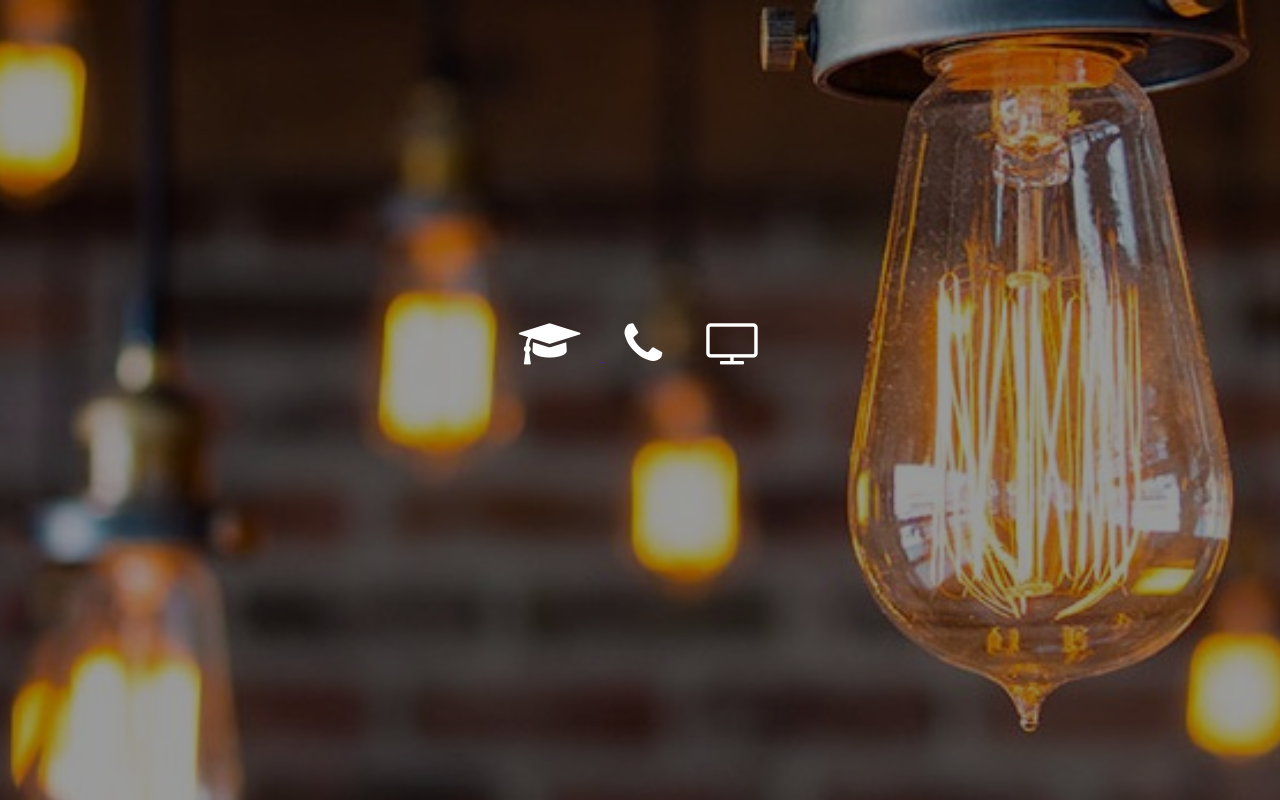
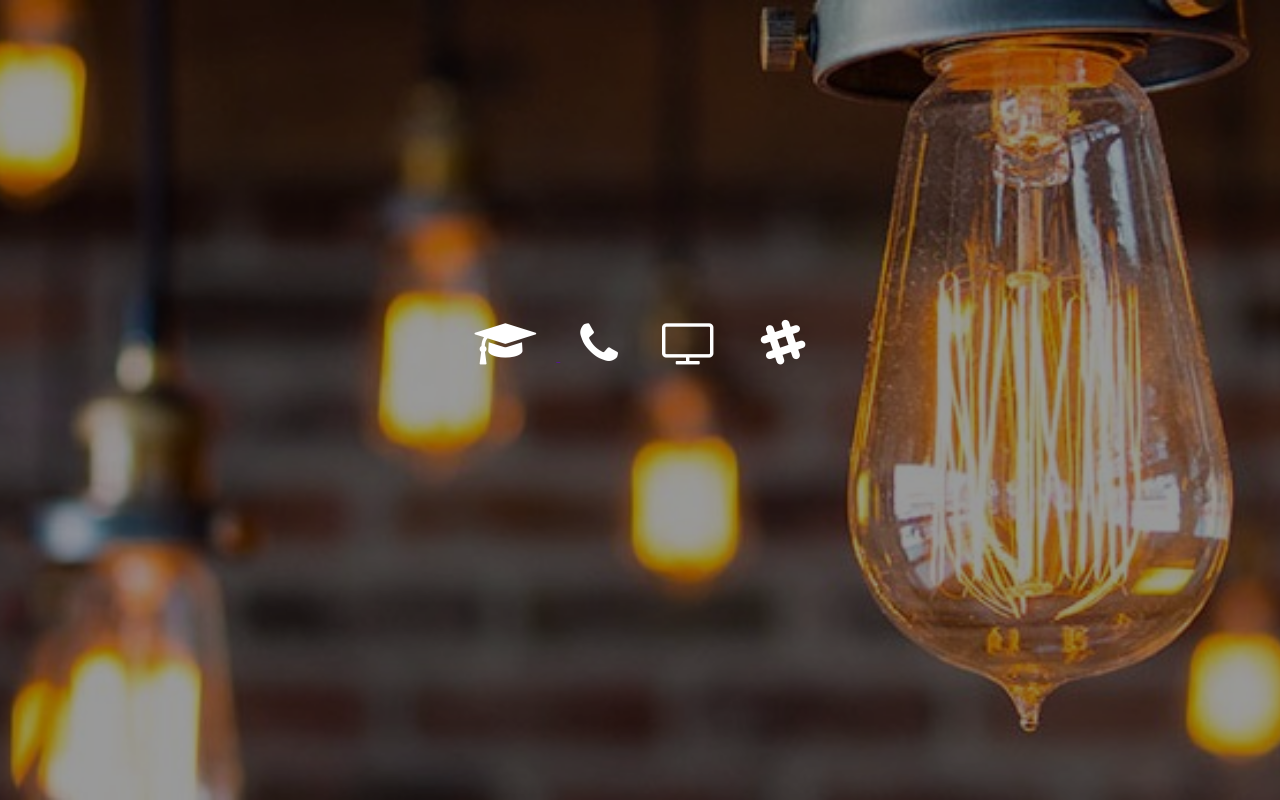
Before and after one commit to gtreherne/gtreherne.github.io, a plain HTML site: page index.html in a window 1280 px wide. Drawn offline with Linux system fonts and the light colour scheme.

Commit message:
slack added

```diff
--- a/index.html
+++ b/index.html
@@ -15,6 +15,7 @@
 
 		<i class="fa fa-phone fa-3x"></i>
 		<i class="fa fa-television fa-3x"></i>
+		<i class="fa fa-slack fa-3x"></i>
 	</div>
 
 </div>
```
